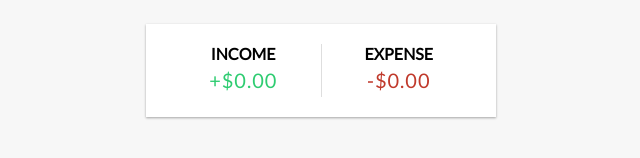
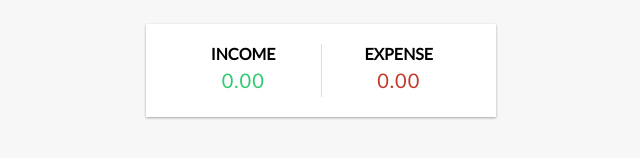
Before and after one commit to AintzaneM/expenser-webapp, a React (Create React App) app: page / in a window 1280 px wide. Shown: the part 188-346 px from the top of the page, without its empty margins (319-959 px from the left). Built offline with nearby package versions, Linux system fonts and the light colour scheme.

Commit message:
income expenses component

```diff
--- a/src/components/IncomeExpenses.js
+++ b/src/components/IncomeExpenses.js
@@ -1,15 +1,34 @@
-import React from 'react'
+import React, {useContext} from 'react';
+import { GlobalContext } from '../context/GlobalState'
 
 export const IncomeExpenses = () => {
+    const {transactions} = useContext(GlobalContext)
+
+    const amounts = transactions.map(transaction => transaction.amount);
+
+    const total = amounts.reduce((acc, item) => (acc += item), 0).toFixed(2);
+
+    const income =
+         amounts
+            .filter(item => item > 0)
+            .reduce((acc, item) => (acc += item), 0)
+            .toFixed(2);
+
+    const expense = (
+        amounts
+        .filter(item => item < 0)
+        .reduce((acc, item) => (acc += item), 0) *-1)
+        .toFixed(2);
+
     return (
         <div className="inc-exp-container">
             <div>
                 <h4>Income</h4>
-                <p className="money plus">+$0.00</p>
+                <p className="money plus">{income}</p>
             </div>
             <div>
                 <h4>Expense</h4>
-                <p className="money minus">-$0.00</p>
+                <p className="money minus">{expense}</p>
             </div>
         </div>
 
```
